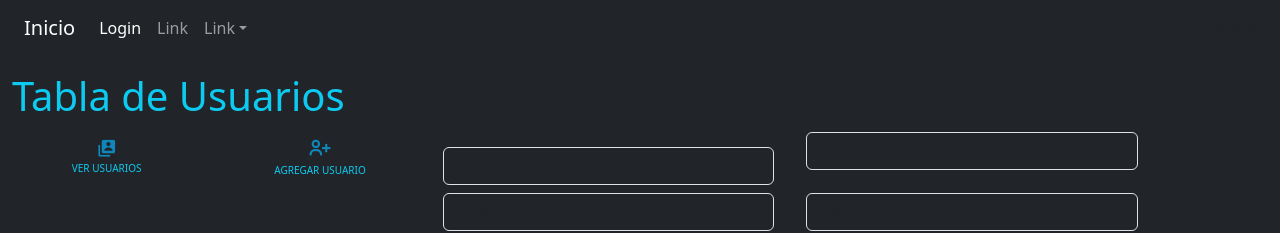
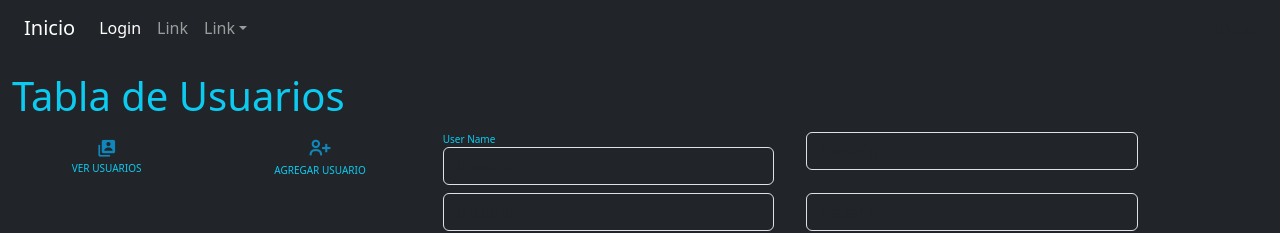
Before and after one commit to JASBOOTSTUDIOS/TareaFinalFrontend, a React (Vite) app: page /dashboard/usuarios in a window 1280 px wide. Shown: the top 233 px of the page. Built offline with nearby package versions, Linux system fonts and the light colour scheme.

Commit message:
Creando el formulario de TableCredentials

```diff
--- a/src/components/Tables/FormTableCredentials.tsx
+++ b/src/components/Tables/FormTableCredentials.tsx
@@ -8,7 +8,7 @@ return (<>
 
     <div className="row mb-3">
         <div className="col-sm-5 m-1">
-            <label htmlFor="userName"></label>
+            <label htmlFor="userName" className={`${textColorPrimary}`}>User Name</label>
             <input className={`bg-dark form-control ${textColorPrimary}`} placeholder="Usuario" type="text" name="" />
         </div>
         <div className="col-sm-5 m-1">
```
